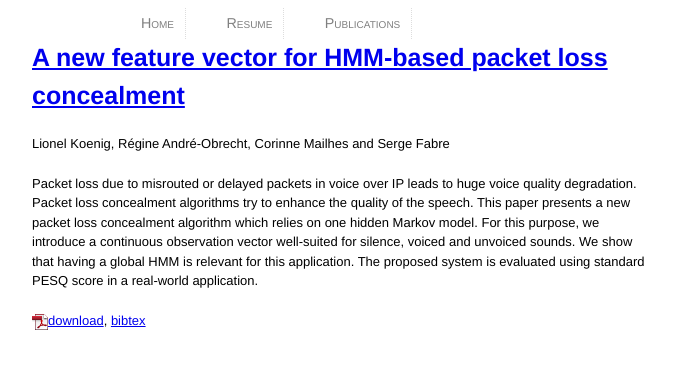
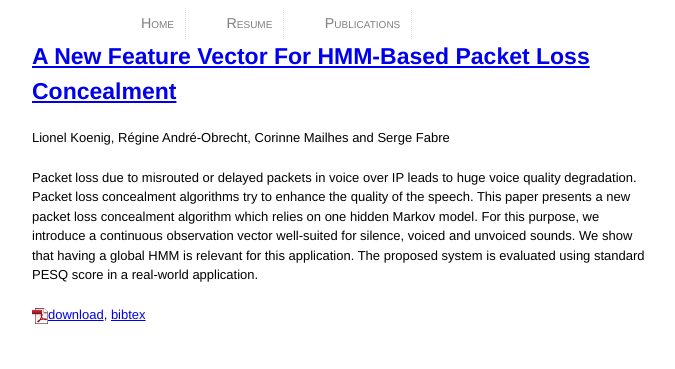
Before and after one commit to lkoenig/lkoenig.github.com, a Jekyll site: the page built from publications/index.html, in a window 1280 px wide. Shown: the top 369 px of the page, without its empty margins (458-1133 px from the left). Built offline with Jekyll 4.4.1, drawn with Linux system fonts in a browser that asks for light colours; Markdown is read by kramdown in place of the engine named in the settings.

Commit message:
PUBLICATIONS: Adding a stylesheet for publications.

```diff
--- a/_layouts/publication_entry.html
+++ b/_layouts/publication_entry.html
@@ -1,6 +1,9 @@
 ---
 layout: default
+style: publication.css
 ---
+<div class="pub_entry">
 <h2>{{page.title}}</h2>
 <p>{{ page.authors }}</p>
 <p>{{content}}</p>
+<div>
--- /dev/null
+++ b/css/publication.css
@@ -0,0 +1,4 @@
+.pub_entry
+h2 {
+  text-transform: capitalize;
+}
--- a/publications/index.html
+++ b/publications/index.html
@@ -1,10 +1,11 @@
 ---
 layout: default
 title: Publications
+style: publication.css
 ---
 {% for post in site.posts %}
   <div class="pub_entry">
-    <h1><a href="{{ post.url }}">{{ post.title }}</h1></a>
+    <h2><a href="{{ post.url }}">{{ post.title }}</a></h2>
     <p><emph>{{ post.authors | escape }}<emph></p>
     <p>{{post.content | markdownify}}</p>
     <p>
```
